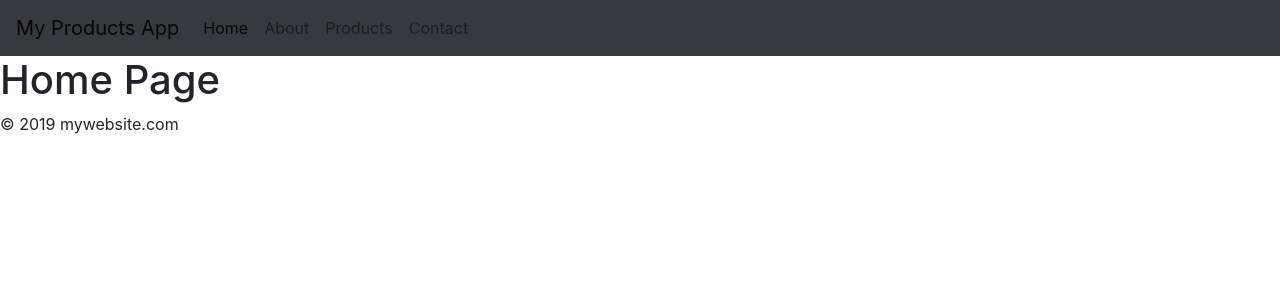
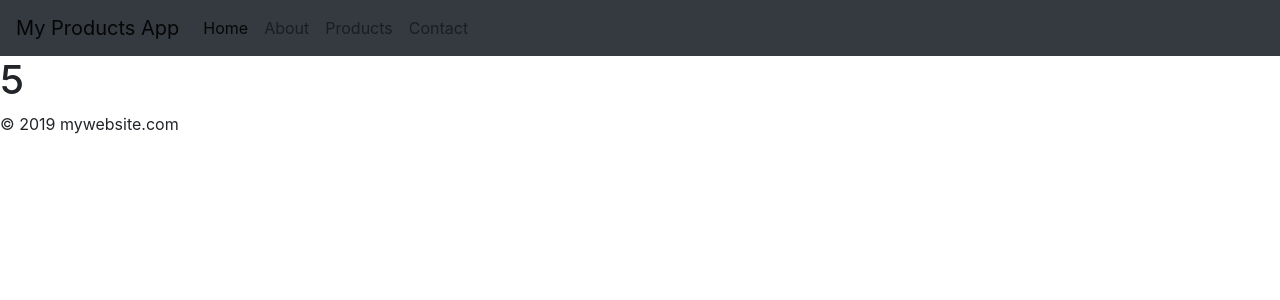
Before and after one commit to Mujib517/react-16, a React (Create React App) app: page / in a window 1280 px wide. Shown: the top 300 px of the page. Built offline with nearby package versions, Linux system fonts and the light colour scheme.

Commit message:
Component lifecycle methods

```diff
--- a/src/Header.js
+++ b/src/Header.js
@@ -6,7 +6,7 @@ class Header extends React.Component {
     render() {
         return (
             <nav className="navbar navbar-expand-lg navbar-light bg-dark">
-                <a className="navbar-brand" href="#">My Products App</a>
+                <Link className="navbar-brand" to="/">My Products App</Link>
                 <button className="navbar-toggler" type="button" data-toggle="collapse" data-target="#navbarSupportedContent" aria-controls="navbarSupportedContent" aria-expanded="false" aria-label="Toggle navigation">
                     <span className="navbar-toggler-icon"></span>
                 </button>
--- a/src/Home.js
+++ b/src/Home.js
@@ -1,5 +1,24 @@
 import React from 'react';
 
-export default (props) => {
-    return <h1>Home Page</h1>
+export default class Home extends React.Component {
+
+    constructor() {
+        super();
+
+        this.state = { count: 0 };
+
+        this.timer = setInterval(() => {
+            let cnt = this.state.count;
+            this.setState({ count: ++cnt });
+        }, 1000);
+    }
+
+    render() {
+        return <h1>{this.state.count}</h1>
+    }
+
+    componentWillUnmount() {
+        clearInterval(this.timer);
+        console.log("Component unmount");
+    }
 };
--- a/src/ProductDetail.js
+++ b/src/ProductDetail.js
@@ -15,11 +15,21 @@ export default class ProductDetail extends React.Component {
             .catch(err => console.log(err));
     }
 
-    getRelativeTime(){
+    //mounting
+    componentWillMount() {
+        console.log("Before mounting");
+    }
+
+    componentDidMount() {
+        console.log("Mounted");
+    }
+
+    getRelativeTime() {
         return moment(this.state.product.lastUpdated).fromNow();
     }
 
     render() {
+        console.log("Rendering");
         return (<div className="col-sm-5">
             <br />
             <div className="card">
--- a/src/ProductList.js
+++ b/src/ProductList.js
@@ -43,6 +43,24 @@ export default class ProductList extends React.Component {
         return this.state.products.map(product => <Product key={product._id} data={product} onNotify={this.notify} />)
     }
 
+    //update
+    componentWillReceiveProps(props, newProps) {
+        console.log("new props received");
+    }
+
+    componentWillUpdate() {
+        console.log("Will Update");
+    }
+
+    shouldComponentUpdate() {
+        console.log("Should Update?");
+        return true;
+    }
+
+    componentDidUpdate() {
+        console.log("Updated");
+    }
+
     render() {
         return (
             //jsx
--- a/src/index.js
+++ b/src/index.js
@@ -1,6 +1,6 @@
 import React from 'react'
 import ReactDOM from 'react-dom'
-import { Route, Link, BrowserRouter, Switch } from 'react-router-dom';
+import { Route, BrowserRouter, Switch } from 'react-router-dom';
 import ProductList from './ProductList';
 import Contact from './Contact';
 import Home from './Home';
```
